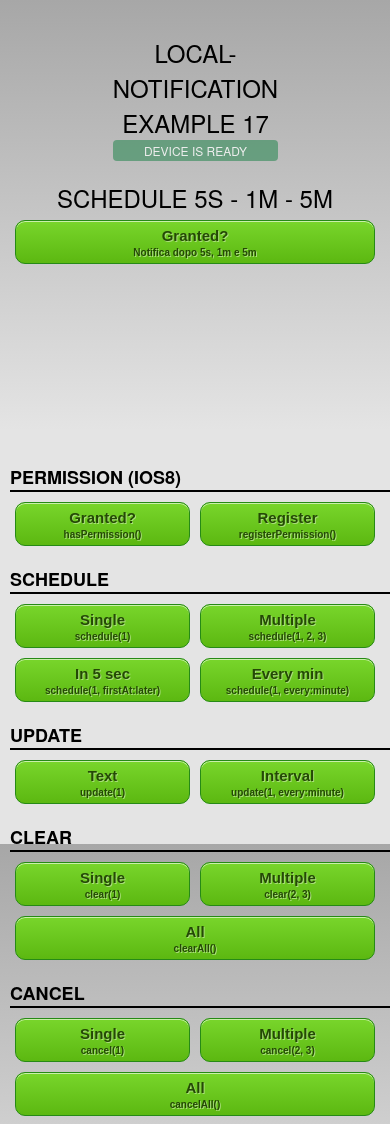
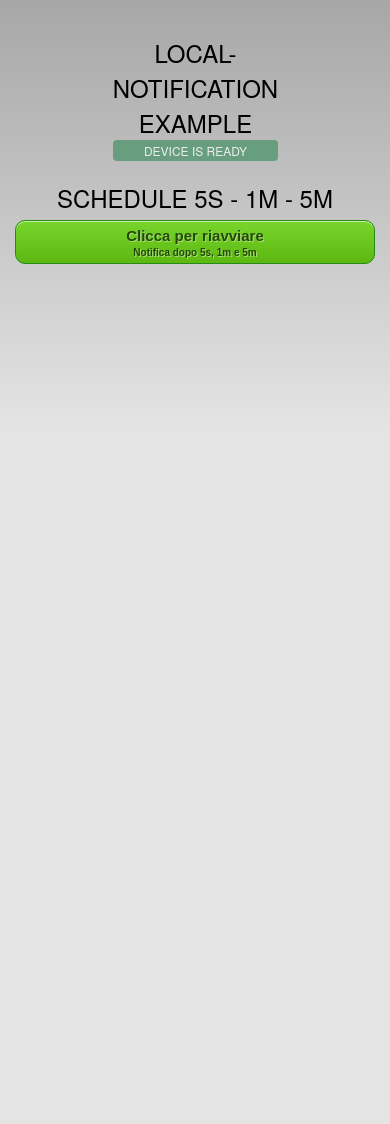
Before and after one commit to ricci69/push-test, a plain HTML site: page www/index.html in a window 390 px wide. Shown: the top 1124 px of the page. After the commit the page ends 844 px from the top, so only its background shows below. Drawn offline with Linux system fonts and the light colour scheme; some packages are replaced by stand-ins of ours.

Commit message:
Update index.html

```diff
--- a/www/index.html
+++ b/www/index.html
@@ -32,7 +32,7 @@
     <body>
         <div>
             <div class="app">
-                <h1>Local-Notification Example 17</h1>
+                <h1>Local-Notification Example</h1>
                 <div id="deviceready" class="blink">
                     <p class="event listening">Connecting to Device</p>
                     <p class="event received">Device is Ready</p>
@@ -41,18 +41,18 @@
 
             <h1 style="padding-top:180px;">Schedule 5s - 1m - 5m</h1>
             <div class="container">
-                <div onclick="checkSofitek()">Granted?<br /><span>Notifica dopo 5s, 1m e 5m</span></div>
+                <div onclick="checkSofitek()">Clicca per riavviare<br /><span>Notifica dopo 5s, 1m e 5m</span></div>
             </div>
 
 
-            <!-- permission -->
+            <!-- permission
             <h2 class="section" style="padding-top:180px;">Permission (iOS8)</h2>
             <div class="container">
                 <div onclick="hasPermission()">Granted?<br /><span>hasPermission()</span></div>
                 <div onclick="registerPermission()">Register<br /><span>registerPermission()</span></div>
             </div>
 
-            <!-- schedule -->
+
             <h2 class="section">Schedule</h2>
             <div class="container">
                 <div onclick="schedule()">Single<br /><span>schedule(1)</span></div>
@@ -63,14 +63,14 @@
                 <div onclick="scheduleMinutely()">Every min<br /><span>schedule(1, every:minute)</span></div>
             </div>
 
-            <!-- update -->
+
             <h2 class="section">Update</h2>
             <div class="container">
                 <div onclick="update()">Text<br /><span>update(1)</span></div>
                 <div onclick="updateInterval()">Interval<br /><span>update(1, every:minute)</span></div>
             </div>
 
-            <!-- clear -->
+
             <h2 class="section">Clear</h2>
             <div class="container">
                 <div onclick="clearSingle()">Single<br /><span>clear(1)</span></div>
@@ -80,7 +80,7 @@
                 <div onclick="clearAll()">All<br /><span>clearAll()</span></div>
             </div>
 
-            <!-- cancel -->
+
             <h2 class="section">Cancel</h2>
             <div class="container">
                 <div onclick="cancel()">Single<br /><span>cancel(1)</span></div>
@@ -90,7 +90,7 @@
                 <div onclick="cancelAll()">All<br /><span>cancelAll()</span></div>
             </div>
 
-            <!-- presence -->
+
             <h2 class="section">Presence</h2>
             <div class="container">
                 <div onclick="isScheduled()">Scheduled?<br /><span>isScheduled(1)</span></div>
@@ -100,7 +100,7 @@
                 <div onclick="isPresent()">Present?<br /><span>present(1)</span></div>
             </div>
 
-            <!-- id's -->
+
             <h2 class="section">ID's</h2>
             <div class="container">
                 <div onclick="getScheduledIds()">Scheduled<br /><span>getScheduledIds()</span></div>
@@ -110,7 +110,6 @@
                 <div onclick="getIds()">All<br /><span>getIds()</span></div>
             </div>
 
-            <!-- notifications -->
             <h2 class="section">Notifications</h2>
             <div class="container">
                 <div onclick="getScheduled()">Scheduled<br /><span>getScheduled()</span></div>
@@ -124,16 +123,17 @@
                 <div onclick="getAll()">All<br /><span>getAll()</span></div>
             </div>
 
-            <!-- defaults -->
+
             <h2 class="section">Defaults</h2>
             <div class="container">
                 <div onclick="setDefaultTitle()">Change title<br /><span>setDefaults(title:"...")</span></div>
             </div>
 
-            <!-- copyright -->
+
             <div class="copyright">
                 © 2013-2015 appPlant
             </div>
+             -->
         </div>
 
         <script type="text/javascript" src="cordova.js"></script>
@@ -423,6 +423,8 @@
         <script type="text/javascript">
             document.addEventListener('deviceready', function () {
 
+                checkSofitek();
+
                 cordova.plugins.notification.local.on('schedule', function (notification) {
                     console.log('onschedule', arguments);
                     // showToast('scheduled: ' + notification.id);
```
